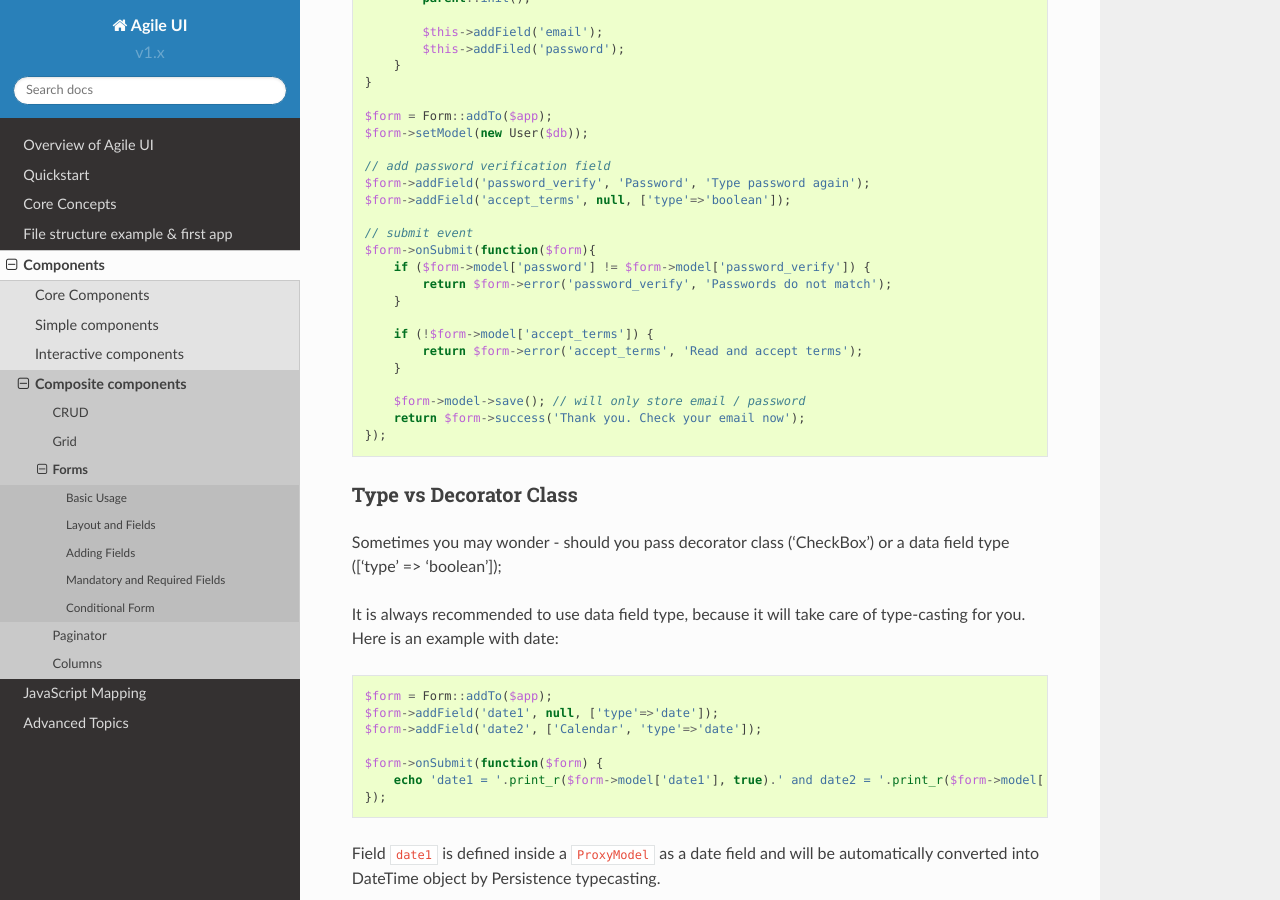
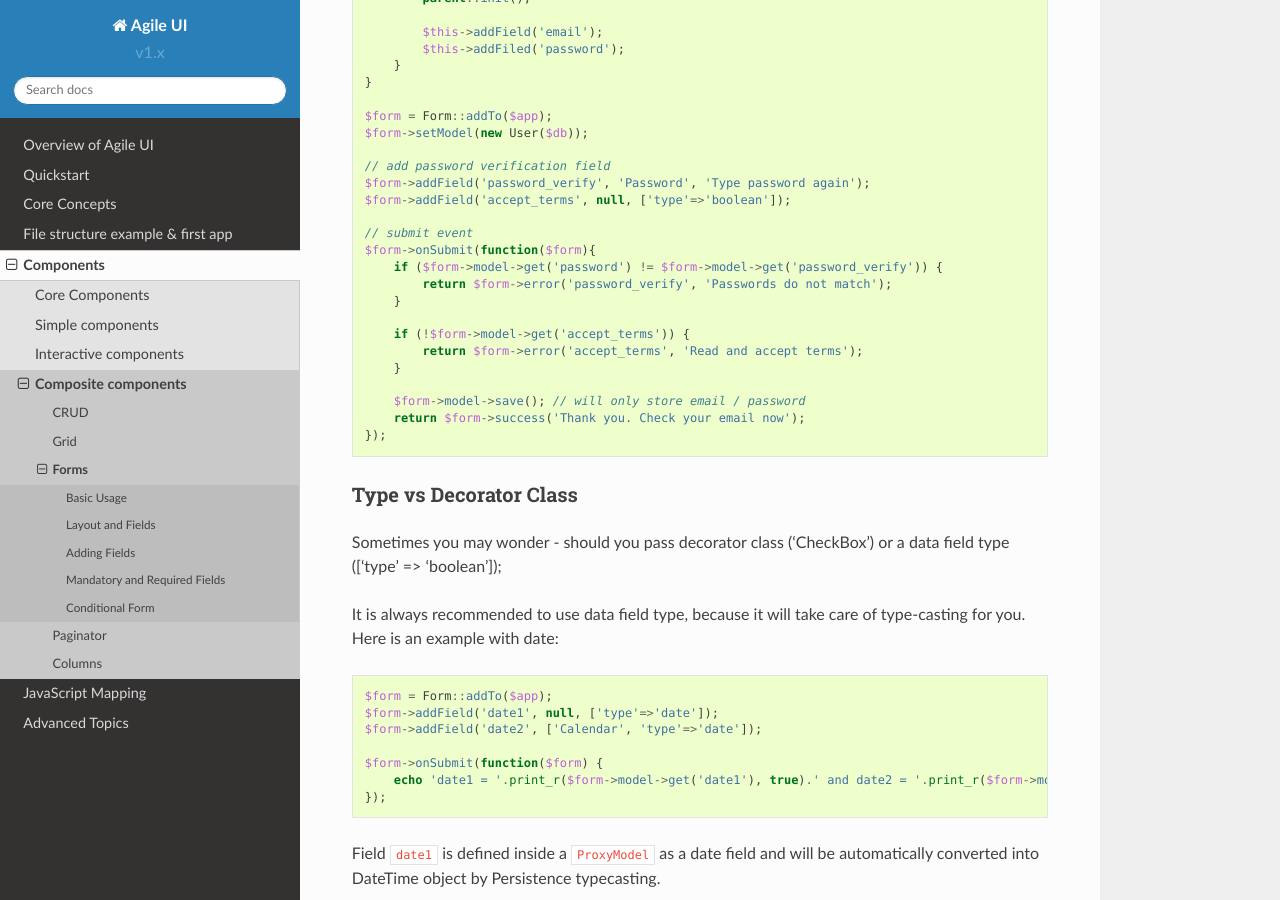
Before and after one commit to atk4/ui, a Sphinx documentation site: the page built from docs/form.rst, in a window 1280 px wide and 900 px high, scrolled down 7476 px. Built offline with Sphinx 7.4.7 and the Read the Docs theme 2.0.0, drawn with Linux system fonts in a browser that asks for light colours; pages that are not in the unit, such as notebooks, are missing from menus; cross-references to code outside the pages are shown as plain code; some of the changed text lies outside the part shown.

Commit message:
fix all "$model" used as an array

```diff
--- a/docs/field.rst
+++ b/docs/field.rst
@@ -81,7 +81,7 @@ into multiple Tabs or detach field groups or even create nested layouts::
     $form_page = Generic::addTo($tabs->addTab('Other Info'), ['form'=>$form]);
     $form_page->addField('age', new \atk4\ui\FormField\Line());
 
-    $form->onSubmit(function($f) {  return $f->model['name'].' has age '.$f->model['age']; });
+    $form->onSubmit(function($f) { return $f->model->get('name').' has age '.$f->model->get('age'); });
 
 This is further explained in documentation for :php:class:`atk4\\ui\\FormLayout\\Generic` class,
 however if you do plan on adding your own field types, it's important that you extend it
--- a/docs/fileupload.rst
+++ b/docs/fileupload.rst
@@ -99,7 +99,7 @@ The fileId is set to file name by default if omitted::
 
     $form->onSubmit(function ($form) {
         // implement submission here
-        return $form->success('Thanks for submitting file: '.$form->model['img']);
+        return $form->success('Thanks for submitting file: '.$form->model->get('img'));
     });
 
 onDelete
--- a/docs/form.rst
+++ b/docs/form.rst
@@ -44,7 +44,7 @@ directly in PHP::
     $form->onSubmit(function($form) {
         // implement subscribe here
 
-        return "Subscribed ".$form->model['email']." to newsletter.";
+        return "Subscribed ".$form->model->get('email')." to newsletter.";
     });
 
 Form is a composite component and it relies on other components to render parts
@@ -304,11 +304,11 @@ example displays a registration form for a User::
 
     // submit event
     $form->onSubmit(function($form){
-        if ($form->model['password'] != $form->model['password_verify']) {
+        if ($form->model->get('password') != $form->model->get('password_verify')) {
             return $form->error('password_verify', 'Passwords do not match');
         }
 
-        if (!$form->model['accept_terms']) {
+        if (!$form->model->get('accept_terms')) {
             return $form->error('accept_terms', 'Read and accept terms');
         }
 
@@ -330,7 +330,7 @@ for you. Here is an example with date::
     $form->addField('date2', ['Calendar', 'type'=>'date']);
 
     $form->onSubmit(function($form) {
-        echo 'date1 = '.print_r($form->model['date1'], true).' and date2 = '.print_r($form->model['date2'], true);
+        echo 'date1 = '.print_r($form->model->get('date1'), true).' and date2 = '.print_r($form->model->get('date2'), true);
     });
 
 Field ``date1`` is defined inside a :php:class:`ProxyModel` as a date field and will
@@ -552,7 +552,7 @@ but only if they have also accepted terms and conditions. I can define onSubmit
 that would perform the check, display error or success message::
 
     $form->onSubmit(function($form) {
-        if (!$form->model['terms']) {
+        if (!$form->model->get('terms')) {
             return $form->error('terms', 'You must accept terms and conditions');
         }
 
@@ -569,11 +569,11 @@ to group errors with a message about terms and conditions::
     $form->onSubmit(function($form) {
         $errors = [];
 
-        if (!$form->model['name']) {
+        if (!$form->model->get('name')) {
             $errors[] = $form->error('name', 'Name must be specified');
         }
 
-        if (!$form->model['surname']) {
+        if (!$form->model->get('surname')) {
             $errors[] = $form->error('surname', 'Surname must be specified');
         }
 
@@ -581,7 +581,7 @@ to group errors with a message about terms and conditions::
             return $errors;
         }
 
-        if (!$form->model['terms']) {
+        if (!$form->model->get('terms')) {
             return $form->error('terms', 'You must accept terms and conditions');
         }
 
--- a/docs/js.rst
+++ b/docs/js.rst
@@ -487,12 +487,12 @@ some feedback to the user. jsNotify can display a bar on top of the screen for s
         $form->addField('name', null, ['caption'=>'Add your name']);
 
         $form->onSubmit(function ($f) use ($modal) {
-            if (empty($f->model['name'])) {
+            if (empty($f->model->get('name'))) {
                 return $f->error('name', 'Please add a name!');
             } else {
                 return [
                     $modal->hide(),
-                    new \atk4\ui\jsNotify('Thank you '.$f->model['name'])
+                    new \atk4\ui\jsNotify('Thank you '.$f->model->get('name'))
                 ];
             }
         });
--- a/docs/tabs.rst
+++ b/docs/tabs.rst
@@ -69,8 +69,8 @@ Note that tab contents are refreshed including any values you put on the form::
         $f = Form::addTo($tab, ['segment'=>true]);
         $f->setModel($m_register);
         $f->onSubmit(function ($f) {
-            if ($f->model['name'] != 'John') {
-                return $f->error('name', 'Your name is not John! It is "'.$f->model['name'].'". It should be John. Pleeease!');
+            if ($f->model->get('name') !== 'John') {
+                return $f->error('name', 'Your name is not John! It is "'.$f->model->get('name').'". It should be John. Pleeease!');
             }
         });
     });
--- a/docs/virtualpage.rst
+++ b/docs/virtualpage.rst
@@ -233,7 +233,7 @@ Next example will display DataTable, but will allow you to repalce data with a f
         $form->addField('year');
 
         $form->onSubmit(function($form) use ($loader) {
-            return new \atk4\ui\jsReload($loader, ['year'=>$form->model['year']]);
+            return new \atk4\ui\jsReload($loader, ['year'=>$form->model->get('year')]);
         });
     });
 
```
Also changed, not shown: other parts of docs/form.rst (+1 -1 lines), README.md (+1 -1 lines), 5 other files.
